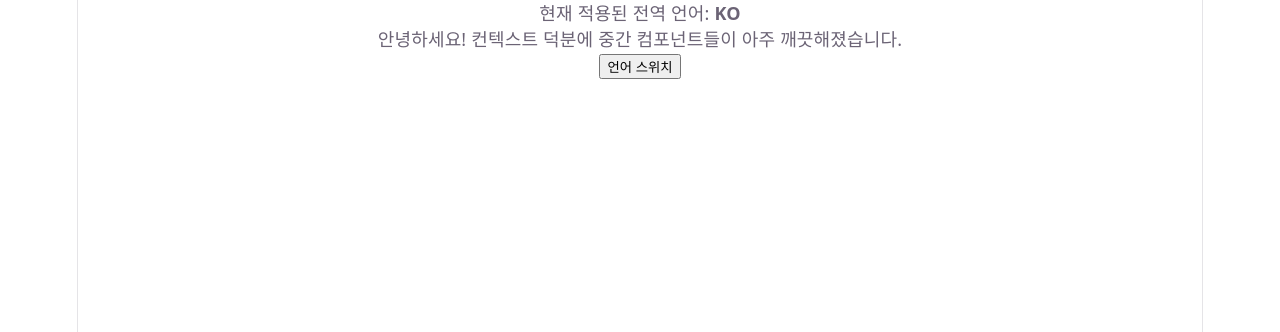
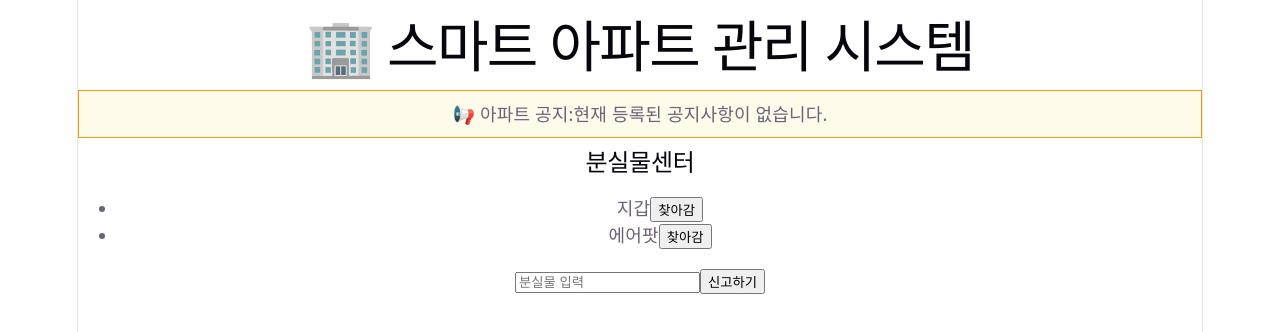
Before and after one commit to yunajoe/react-master-class-part2-inflearn, a React (Vite) app: page / in a window 1280 px wide. Shown: the top 332 px of the page. Built offline with nearby package versions, Linux system fonts and the light colour scheme.

Commit message:
guide:context내부구조

```diff
--- a/src/App.jsx
+++ b/src/App.jsx
@@ -1,16 +1,13 @@
-import { useState } from "react";
 import "./App.css";
-import { LangContext } from "./contexts/LanguageContext.jsx";
-import Layout from "./Layout.jsx";
+import ApartSystem from "./components/ApartSystem.jsx";
 
 function App() {
-  const [lang, setLang] = useState("KO");
-
   return (
     <>
-      <LangContext value={{ lang, setLang }}>
+      {/* <LangContext value={{ lang, setLang }}>
         <Layout />
-      </LangContext>
+      </LangContext> */}
+      <ApartSystem />
     </>
   );
 }
--- /dev/null
+++ b/src/components/ApartSystem.jsx
@@ -0,0 +1,18 @@
+import CenterProvider from "../contexts/CenterContext";
+import LostAndFoundDesk from "./LostAndFoundDesk";
+import NoticeBoard from "./NoticeBoard";
+
+function ApartSystem() {
+  return (
+    <div>
+      <h1>🏢 스마트 아파트 관리 시스템</h1>
+      <NoticeBoard />
+
+      <CenterProvider>
+        <LostAndFoundDesk />
+      </CenterProvider>
+    </div>
+  );
+}
+
+export default ApartSystem;
--- /dev/null
+++ b/src/components/LostAndFoundDesk.jsx
@@ -0,0 +1,36 @@
+import { useContext, useState } from "react";
+import { CenterContext } from "../contexts/CenterContext";
+
+function LostAndFoundDesk() {
+  const { lostItems, reportLost, claimItem } = useContext(CenterContext);
+
+  const [inputText, setInputText] = useState("");
+  return (
+    <div>
+      <h2>분실물센터</h2>
+      <ul>
+        {lostItems.map((item) => (
+          <li key={item}>
+            {item}
+            <button onClick={() => claimItem(item)}>찾아감</button>
+          </li>
+        ))}
+      </ul>
+      <input
+        value={inputText}
+        onChange={(e) => setInputText(e.target.value)}
+        placeholder="분실물 입력"
+      />
+      <button
+        onClick={() => {
+          reportLost(inputText);
+          setInputText("");
+        }}
+      >
+        신고하기
+      </button>
+    </div>
+  );
+}
+
+export default LostAndFoundDesk;
--- /dev/null
+++ b/src/components/NoticeBoard.jsx
@@ -0,0 +1,20 @@
+import { useContext } from "react";
+import { NoticeContext } from "../contexts/CenterContext";
+
+function NoticeBoard() {
+  const notice = useContext(NoticeContext);
+  return (
+    <div
+      style={{
+        padding: "10px",
+        background: "#fffbeb",
+        border: "1px solid #f59e0b",
+        marginBottom: "10px",
+      }}
+    >
+      📢 아파트 공지:{notice}
+    </div>
+  );
+}
+
+export default NoticeBoard;
--- /dev/null
+++ b/src/contexts/CenterContext.jsx
@@ -0,0 +1,23 @@
+import { createContext, useState } from "react";
+
+export const NoticeContext = createContext("현재 등록된 공지사항이 없습니다.");
+
+export const CenterContext = createContext();
+
+function CenterProvider({ children }) {
+  const [lostItems, setLostItems] = useState(["지갑", "에어팟"]);
+
+  const reportLost = (item) => setLostItems((prev) => [...prev, item]);
+
+  const claimItem = (item) =>
+    setLostItems((prev) => prev.filter((value) => value !== item));
+
+  const systemValue = { lostItems, reportLost, claimItem };
+  return (
+    <CenterContext.Provider value={systemValue}>
+      {children}
+    </CenterContext.Provider>
+  );
+}
+
+export default CenterProvider;
```
